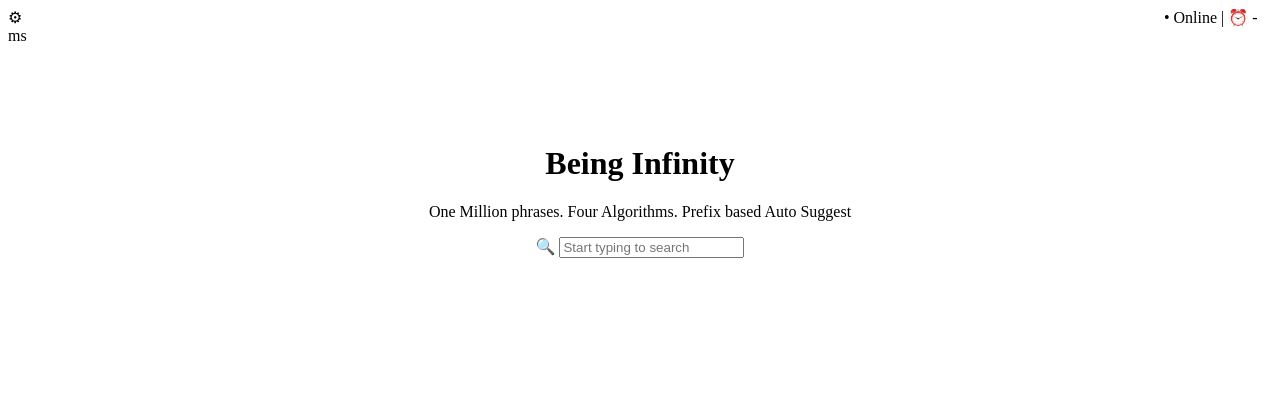
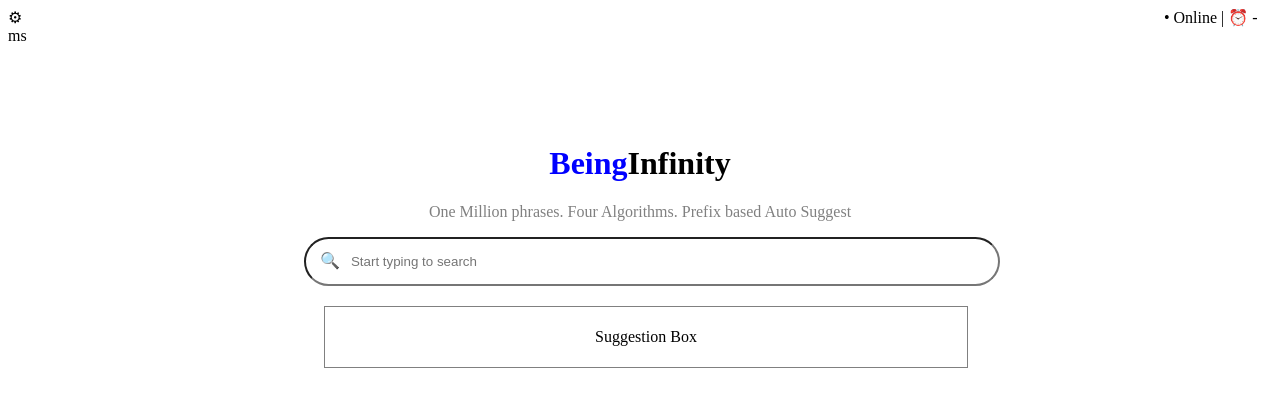
Before and after one commit to kgott29/auto-suggest, a website: page frontend/images/auto.html in a window 1280 px wide. Drawn offline with Linux system fonts and the light colour scheme.

Commit message:
Add styles to the page

```diff
--- a/frontend/images/auto.html
+++ b/frontend/images/auto.html
@@ -12,6 +12,29 @@
             text-align:center;
             margin-top: 100px;
         }
+        .logo-wordmark{
+            color:blue;
+        }
+        .tagline{
+            color:gray;
+        }
+        .rounded{
+            padding: 15px 15px 15px 45px;
+            border-radius: 25px;
+            width:50%;
+        }
+        .lens{
+            position:relative;
+            left:40px;
+        }
+        #suggest-icon{
+            margin-top: 20px;
+            border: 1px solid gray;
+            width: 50%;
+            margin-left: 25%;
+            padding: 5px;
+        }
+
     </style>
 
 </head>
@@ -20,9 +43,16 @@
         <span id="gear">&#x2699;</span>
         <span id="pill">&#x2022; Online | &#x23f0; - ms</span>
         <div id="home">
-            <h1><span>Being Infinity </span></h1>
-            <p>One Million phrases. Four Algorithms. Prefix based Auto Suggest</p>
-            <span>&#128269; <input type="text" placeholder="Start typing to search"></span>
+            <h1><span class="logo-wordmark">Being</span><span>Infinity </span></h1>
+            <p class="tagline">One Million phrases. Four Algorithms. Prefix based Auto Suggest</p>
+            <span>
+                <span class="lens">&#128269;</span>
+                <input class="rounded" type="text" placeholder="Start typing to search">
+            </span>
+            <div id="suggest-icon">
+                <p>Suggestion Box</p>
+            </div>
+
         </div>
     </div>
 </body>
```
